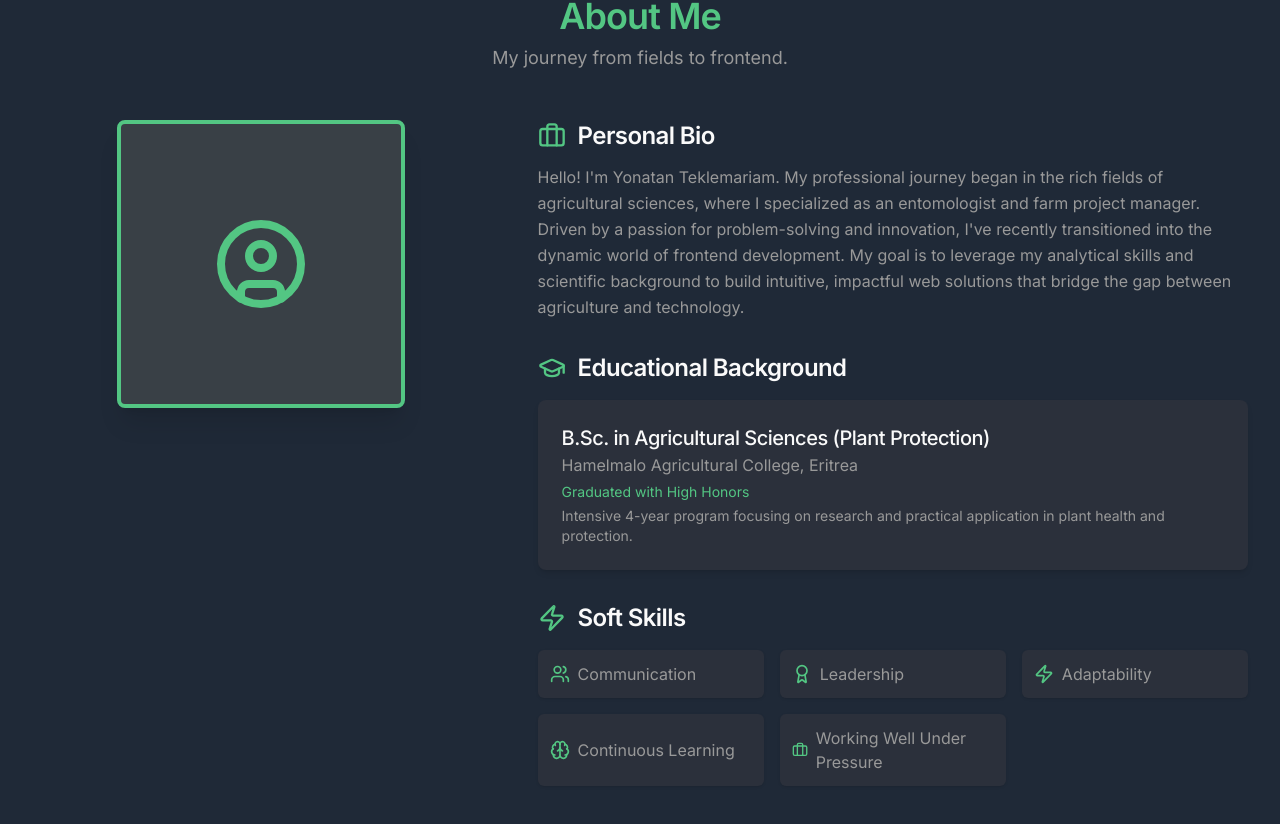
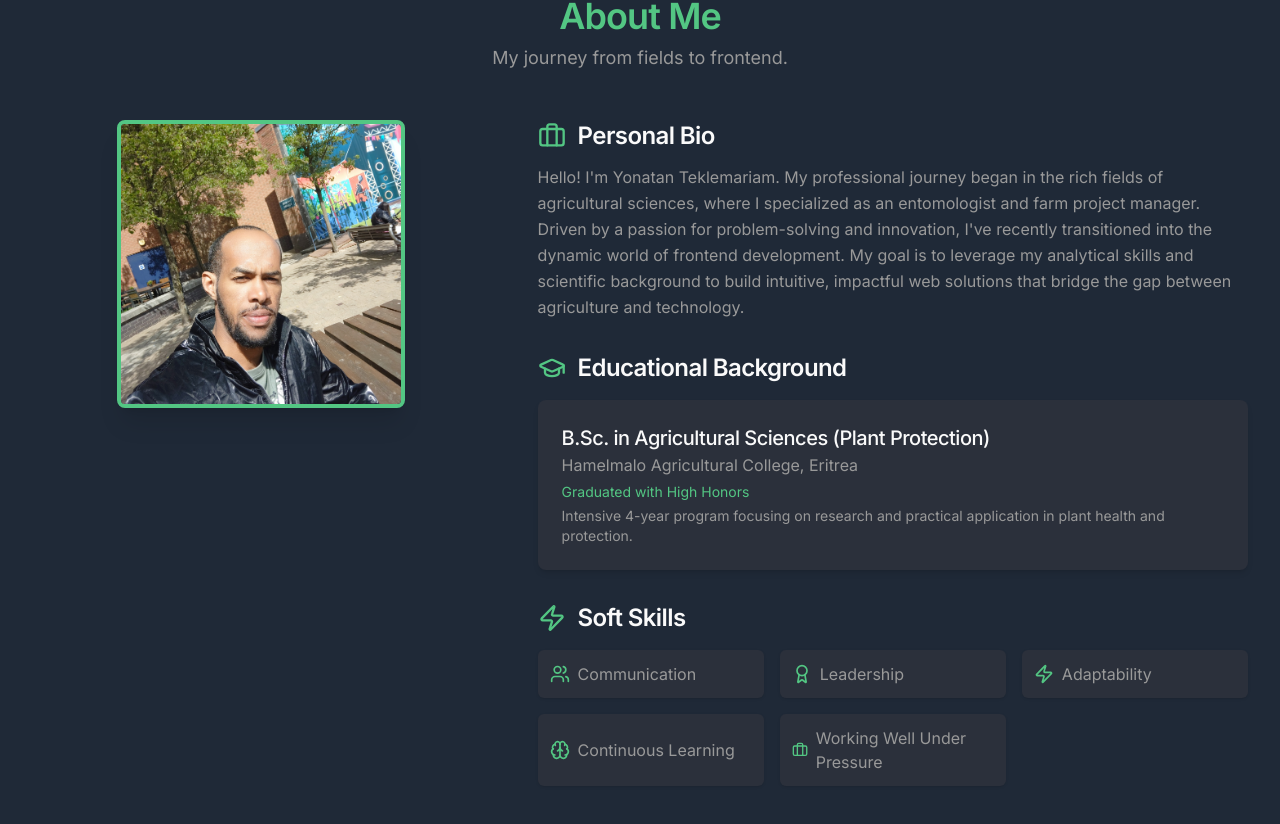
Before and after one commit to yonatan-teklemariam/personal-portfolio-site, a React (Vite) app: page / in a window 1280 px wide. Shown: the part 1140-1964 px from the top of the page. Built offline with nearby package versions, Linux system fonts and the light colour scheme.

Commit message:
Add profile image to About section
Integrate the provided profile image into the About Me section.

```diff
--- a/src/components/AboutSection.tsx
+++ b/src/components/AboutSection.tsx
@@ -1,6 +1,6 @@
 
 import React from 'react';
-import { GraduationCap, Briefcase, Users, Zap, Brain, Award, UserCircle } from 'lucide-react'; // UserCircle as placeholder
+import { GraduationCap, Briefcase, Users, Zap, Brain, Award } from 'lucide-react';
 
 const AboutSection: React.FC = () => {
   const softSkills = [
@@ -21,11 +21,11 @@ const AboutSection: React.FC = () => {
 
         <div className="grid md:grid-cols-5 gap-12 items-start">
           <div className="md:col-span-2 flex justify-center animate-fade-in-up">
-            {/* Placeholder for another Yonatan's portrait or relevant image */}
-            <div className="w-56 h-56 sm:w-72 sm:h-72 rounded-lg bg-muted flex items-center justify-center border-4 border-primary shadow-xl">
-              <UserCircle size={96} className="text-primary" />
-            </div>
-            {/* Replace with <img src="/path/to/another-yonatan-photo.jpg" alt="Yonatan Teklemariam" className="rounded-lg w-72 h-72 object-cover" /> */}
+            <img
+              src="/lovable-uploads/adacc3b1-b530-407c-b02b-d81f85af77d0.png"
+              alt="Yonatan Teklemariam"
+              className="w-56 h-56 sm:w-72 sm:h-72 rounded-lg object-cover border-4 border-primary shadow-xl"
+            />
           </div>
 
           <div className="md:col-span-3 space-y-8 animate-fade-in-up animation-delay-200">
```
Also changed, not shown: public/lovable-uploads/adacc3b1-b530-407c-b02b-d81f85af77d0.png (added).
